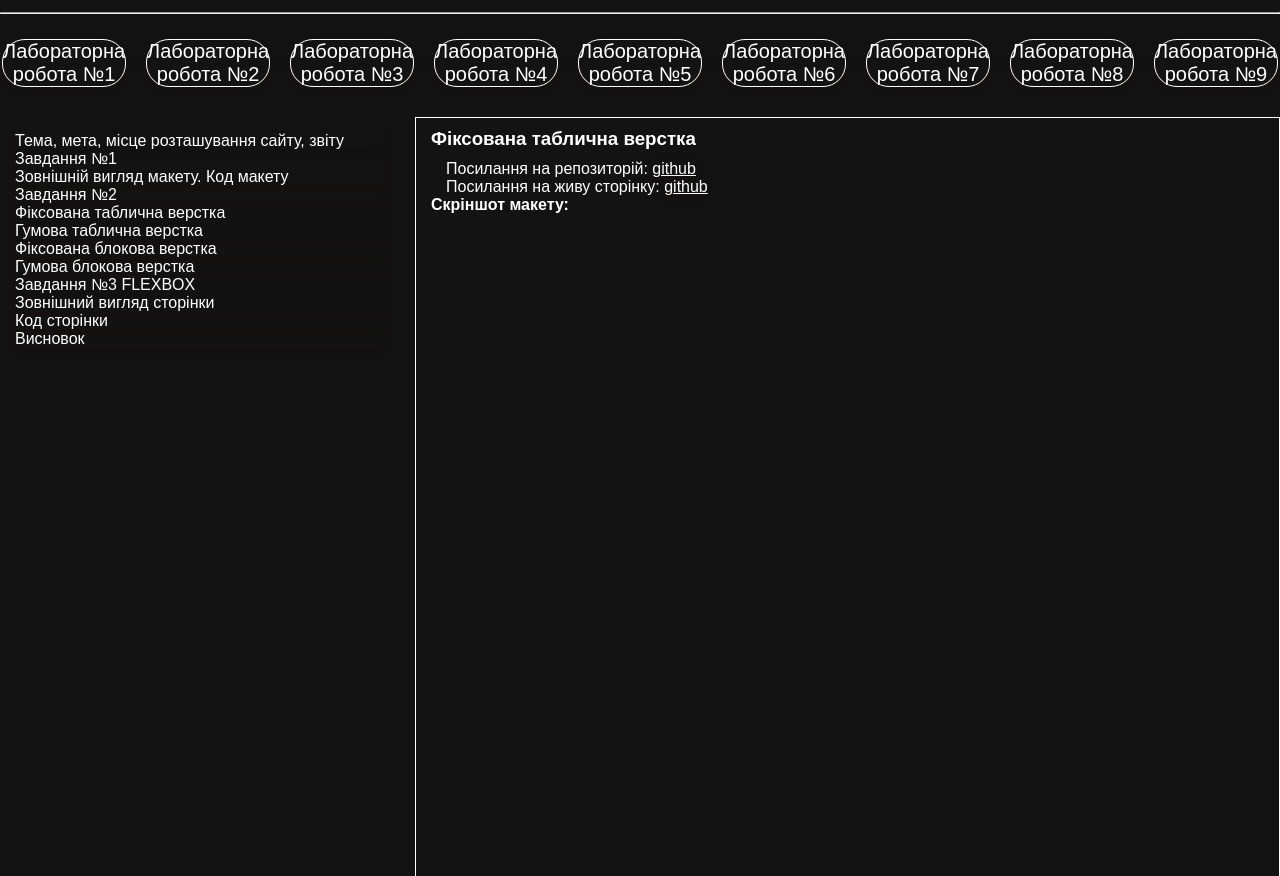
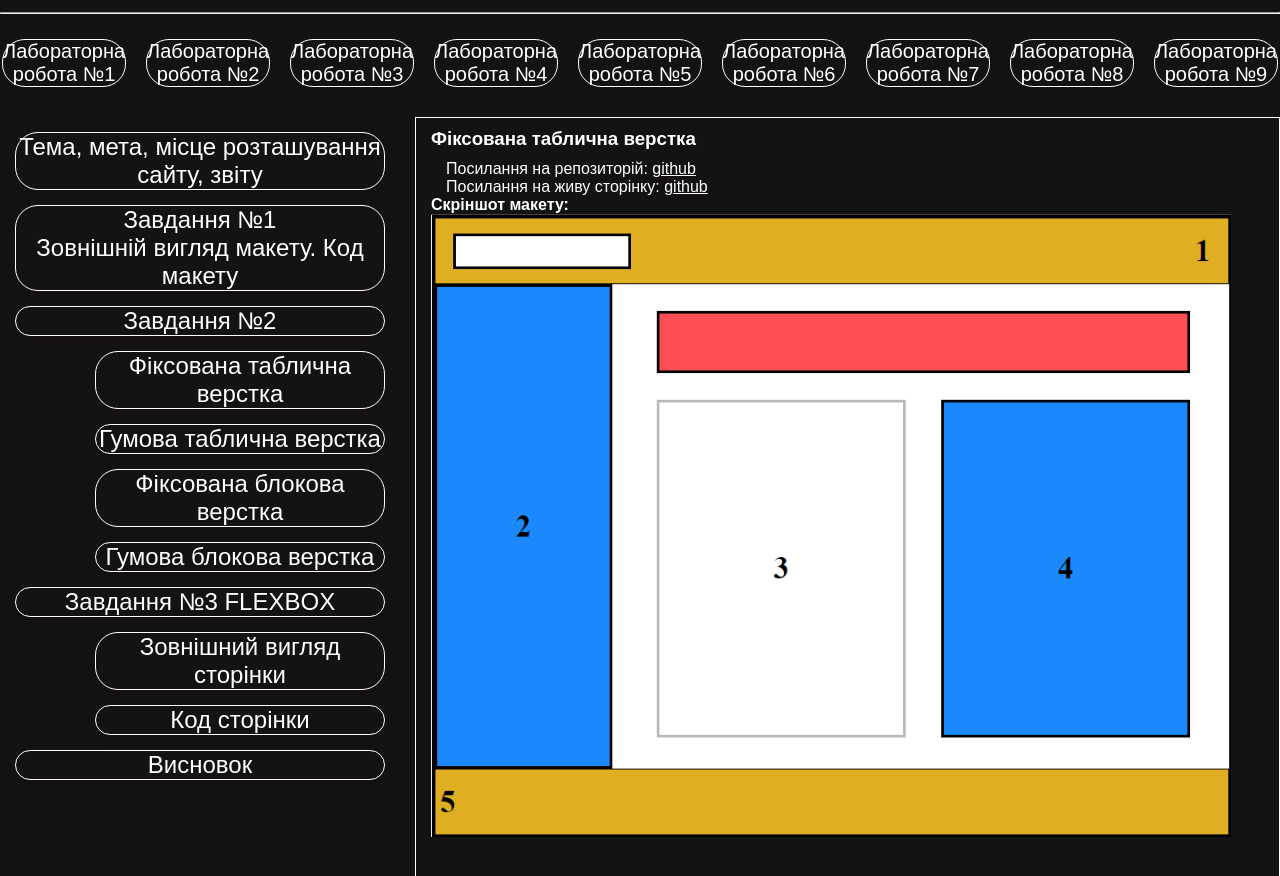
Before and after one commit to bielov1/ReportingCenter, a plain HTML site: page lab3/fixed_block.html in a window 1280 px wide. Shown: the part 208-1084 px from the top of the page. Drawn offline with Linux system fonts and the light colour scheme; a web font is replaced by a local one.

Commit message:
implement lab3

```diff
--- a/css/styles.css
+++ b/css/styles.css
@@ -95,7 +95,7 @@ a:hover {
     margin-right: 15px;
 }
 
-#list__item {
+.list__item {
     border: white 1px solid;
     border-radius: 23px;
     flex: 2 1 auto;
@@ -106,7 +106,7 @@ a:hover {
     font-size: 24px;
 }
 
-#list__item:not(:last-child) {
+.list__item:not(:last-child) {
     margin-bottom: 15px;
 }
 
@@ -143,6 +143,7 @@ a:active {
     text-decoration: underline;
 }
 
+
 #github {
     text-decoration: underline;
 }
@@ -164,3 +165,17 @@ td {
 .img_ex {
     width: 100%;
 }
+
+.sub {
+    margin-left: 80px;
+}
+
+.lab3_img_app {
+    width: 1300px
+}
+
+.lab3_img_table {
+    max-height: 85%;
+    max-width: 100%;
+    width: 800px;
+}
```
Also changed, not shown: img/fixed_block_lab3.png (added), img/fixed_table_lab3.png (added), img/lab3_variant.png (added), img/maket.png (added), img/maket3.png (added), img/spunge_block_lab3.png (added), img/spunge_table_lab3.png (added).
